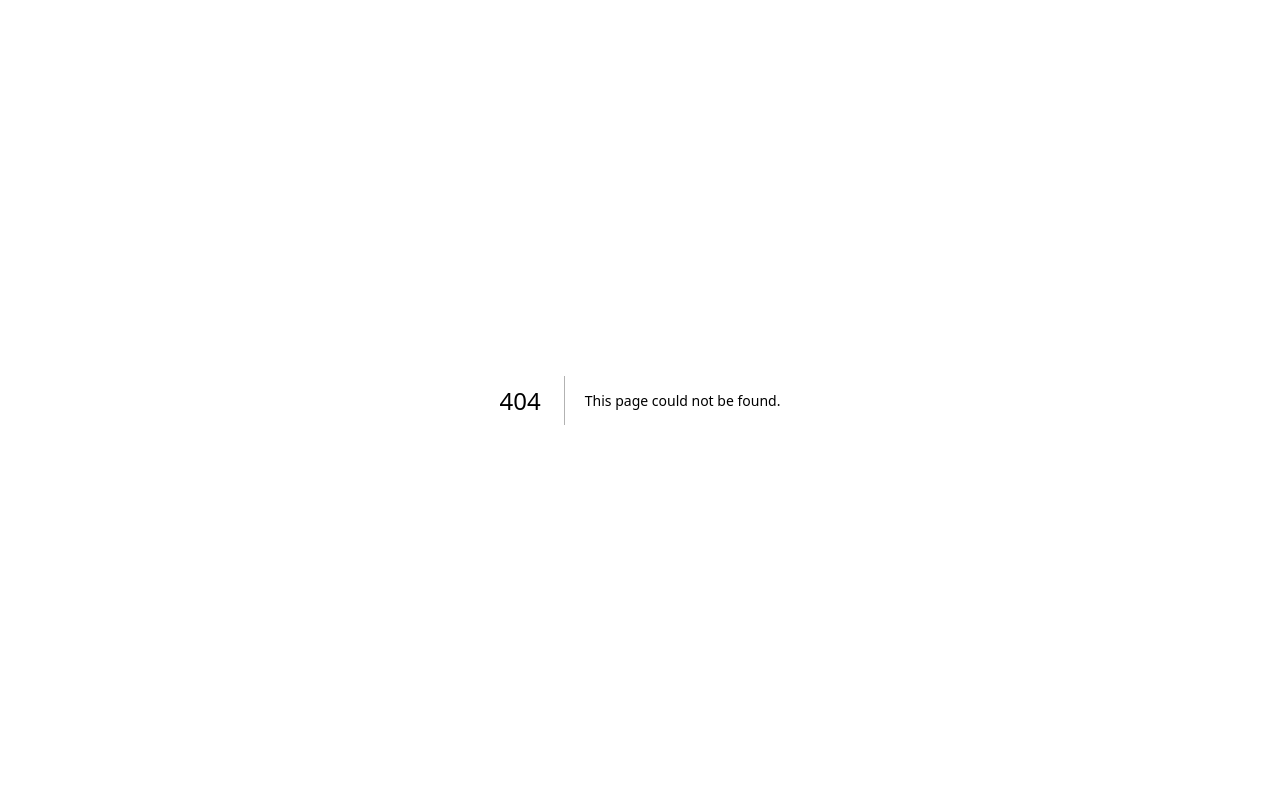
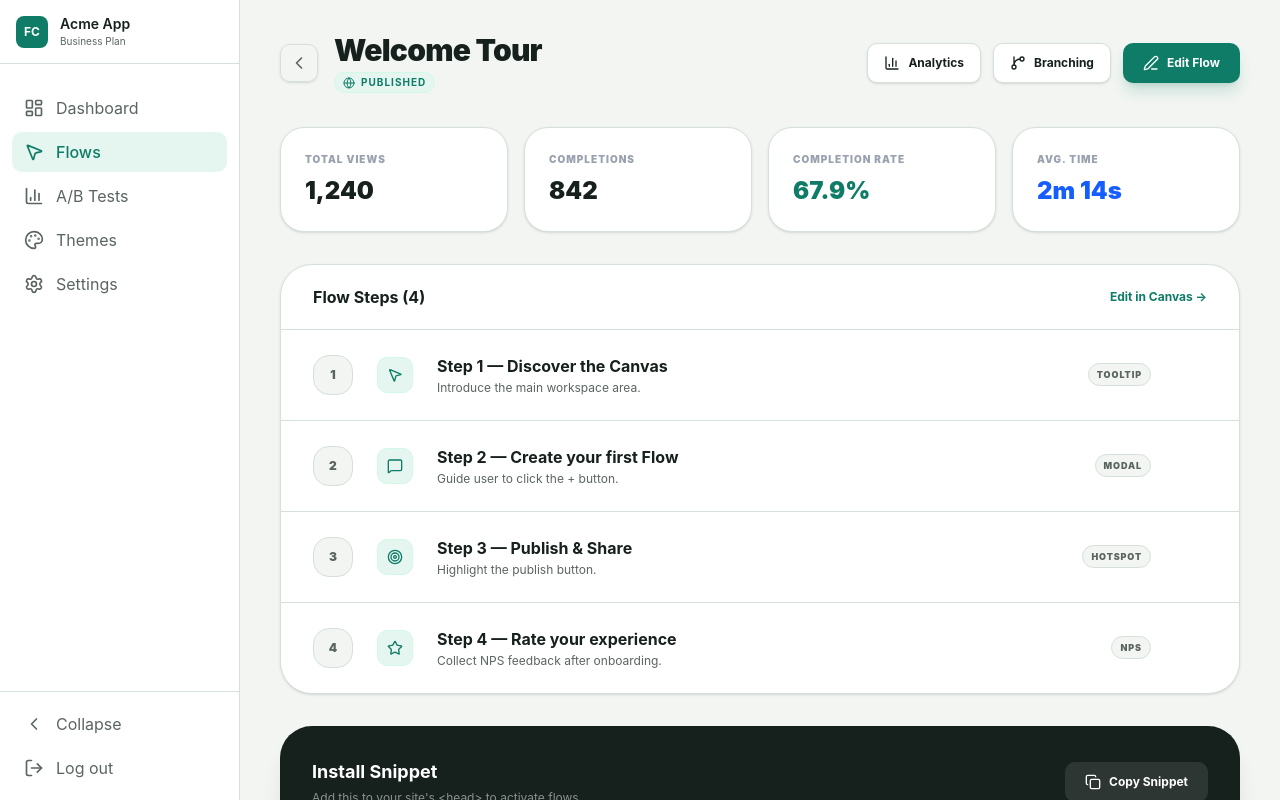
Before and after one commit to harshmriduhash/FlowCanvas, a Next.js app in the folder apps/web/: page /flows/new in a window 1280 px wide. Before the commit this address had no page. Built offline with nearby package versions, Linux system fonts and the light colour scheme.

Commit message:
Build complete

```diff
--- a/apps/web/src/app/ab-tests/page.tsx
+++ b/apps/web/src/app/ab-tests/page.tsx
@@ -3,16 +3,15 @@
 import { useState } from "react";
 import {
     Plus,
-    ArrowRight,
     Zap,
     Users,
-    Activity,
     CheckCircle2,
     BarChart3,
     MoreHorizontal,
     PlayCircle
 } from "lucide-react";
 import { cn } from "@/lib/utils";
+import DashboardLayout from "@/components/layout/dashboard-layout";
 
 const TESTS = [
     {
@@ -28,6 +27,7 @@ const TESTS = [
 
 export default function ABTestingPage() {
     return (
+        <DashboardLayout>
             <div className="max-w-6xl mx-auto py-10 px-6">
                 <header className="flex items-center justify-between mb-10">
                     <div>
@@ -141,5 +141,6 @@ export default function ABTestingPage() {
                     </button>
                 </div>
             </div>
+        </DashboardLayout>
     );
 }
--- /dev/null
+++ b/apps/web/src/app/flows/[id]/page.tsx
@@ -0,0 +1,156 @@
+"use client";
+
+import DashboardLayout from "@/components/layout/dashboard-layout";
+import { useParams } from "next/navigation";
+import Link from "next/link";
+import {
+    ChevronLeft, Edit3, BarChart3, GitBranch, Play, MousePointer2,
+    MessageSquare, Target, Star, Zap, MoreHorizontal, Globe, Copy, CheckCircle2
+} from "lucide-react";
+import { useState } from "react";
+
+const MOCK_FLOW = {
+    id: "1",
+    name: "Welcome Tour",
+    status: "published",
+    steps: [
+        { id: "s1", order: 1, type: "tooltip", title: "Step 1 — Discover the Canvas", desc: "Introduce the main workspace area." },
+        { id: "s2", order: 2, type: "modal", title: "Step 2 — Create your first Flow", desc: "Guide user to click the + button." },
+        { id: "s3", order: 3, type: "hotspot", title: "Step 3 — Publish & Share", desc: "Highlight the publish button." },
+        { id: "s4", order: 4, type: "nps", title: "Step 4 — Rate your experience", desc: "Collect NPS feedback after onboarding." },
+    ],
+    stats: { views: 1240, completions: 842, rate: "67.9", avgTime: "2m 14s" },
+    embedSnippet: `<script src="https://cdn.flowcanvas.dev/loader.js" data-project-key="fc_demo_key_123" async></script>`,
+};
+
+const STEP_ICONS: Record<string, React.ComponentType<{ className?: string }>> = {
+    tooltip: MousePointer2,
+    modal: MessageSquare,
+    hotspot: Target,
+    nps: Star,
+};
+
+export default function FlowDetailPage() {
+    const { id } = useParams();
+    const flow = MOCK_FLOW;
+    const [copied, setCopied] = useState(false);
+
+    const copySnippet = () => {
+        navigator.clipboard.writeText(flow.embedSnippet);
+        setCopied(true);
+        setTimeout(() => setCopied(false), 2000);
+    };
+
+    return (
+        <DashboardLayout>
+            <div className="p-8 max-w-5xl mx-auto space-y-8 animate-in fade-in duration-500">
+                {/* Header */}
+                <div className="flex items-center gap-4">
+                    <Link href="/flows" className="p-2 hover:bg-white rounded-xl shadow-sm border border-border-subtle transition-all text-gray-mute hover:text-ink">
+                        <ChevronLeft className="w-5 h-5" />
+                    </Link>
+                    <div className="flex-1">
+                        <h1 className="text-3xl font-black text-ink tracking-tight">{flow.name}</h1>
+                        <span className="inline-flex items-center gap-1.5 mt-1 text-[10px] font-bold text-emerald-600 bg-emerald-50 border border-emerald-100 px-2 py-0.5 rounded-full uppercase tracking-widest">
+                            <Globe className="w-3 h-3" />
+                            Published
+                        </span>
+                    </div>
+                    <div className="flex items-center gap-3">
+                        <Link
+                            href={`/flows/${id}/analytics`}
+                            className="h-10 px-4 flex items-center gap-2 border border-border-subtle bg-white rounded-xl text-xs font-bold hover:bg-surface-muted transition-all shadow-sm"
+                        >
+                            <BarChart3 className="w-4 h-4" />
+                            Analytics
+                        </Link>
+                        <Link
+                            href={`/flows/${id}/branching`}
+                            className="h-10 px-4 flex items-center gap-2 border border-border-subtle bg-white rounded-xl text-xs font-bold hover:bg-surface-muted transition-all shadow-sm"
+                        >
+                            <GitBranch className="w-4 h-4" />
+                            Branching
+                        </Link>
+                        <Link
+                            href={`/flows/${id}/edit`}
+                            className="h-10 px-5 flex items-center gap-2 bg-emerald-600 text-white rounded-xl text-xs font-bold hover:bg-emerald-800 transition-all shadow-lg shadow-emerald-600/20"
+                        >
+                            <Edit3 className="w-4 h-4" />
+                            Edit Flow
+                        </Link>
+                    </div>
+                </div>
+
+                {/* Stats Row */}
+                <div className="grid grid-cols-4 gap-4">
+                    {[
+                        { label: "Total Views", value: flow.stats.views.toLocaleString(), color: "text-ink" },
+                        { label: "Completions", value: flow.stats.completions.toLocaleString(), color: "text-ink" },
+                        { label: "Completion Rate", value: `${flow.stats.rate}%`, color: "text-emerald-600" },
+                        { label: "Avg. Time", value: flow.stats.avgTime, color: "text-blue-600" },
+                    ].map((s) => (
+                        <div key={s.label} className="bg-white border border-border-subtle rounded-3xl p-6 shadow-sm">
+                            <div className="text-[10px] font-black text-gray-400 uppercase tracking-widest mb-2">{s.label}</div>
+                            <div className={`text-2xl font-black ${s.color}`}>{s.value}</div>
+                        </div>
+                    ))}
+                </div>
+
+                {/* Steps */}
+                <div className="bg-white border border-border-subtle rounded-[32px] overflow-hidden shadow-sm">
+                    <div className="px-8 py-5 border-b border-border-subtle flex items-center justify-between">
+                        <h2 className="font-bold text-ink">Flow Steps ({flow.steps.length})</h2>
+                        <Link href={`/flows/${id}/edit`} className="text-xs font-bold text-emerald-600 hover:text-emerald-800 transition-colors">
+                            Edit in Canvas →
+                        </Link>
+                    </div>
+                    <div className="divide-y divide-border-subtle">
+                        {flow.steps.map((step, i) => {
+                            const Icon = STEP_ICONS[step.type] || MousePointer2;
+                            return (
+                                <div key={step.id} className="px-8 py-6 flex items-center gap-6 hover:bg-surface-muted/30 transition-colors group">
+                                    <div className="w-10 h-10 rounded-2xl bg-surface-muted border border-border-subtle flex items-center justify-center flex-shrink-0 text-gray-mute font-black text-xs">
+                                        {i + 1}
+                                    </div>
+                                    <div className="w-9 h-9 rounded-xl bg-emerald-50 border border-emerald-100 flex items-center justify-center flex-shrink-0">
+                                        <Icon className="w-4 h-4 text-emerald-600" />
+                                    </div>
+                                    <div className="flex-1">
+                                        <div className="font-bold text-ink group-hover:text-emerald-600 transition-colors">{step.title}</div>
+                                        <div className="text-xs text-gray-mute mt-0.5">{step.desc}</div>
+                                    </div>
+                                    <span className="text-[9px] font-black uppercase tracking-widest text-gray-mute px-2 py-1 bg-surface-muted rounded-full border border-border-subtle">
+                                        {step.type}
+                                    </span>
+                                    <button className="opacity-0 group-hover:opacity-100 transition-all p-2 hover:bg-white rounded-lg text-gray-mute">
+                                        <MoreHorizontal className="w-4 h-4" />
+                                    </button>
+                                </div>
+                            );
+                        })}
+                    </div>
+                </div>
+
+                {/* Embed Snippet */}
+                <div className="bg-ink rounded-[32px] p-8 text-white shadow-xl shadow-ink/10">
+                    <div className="flex items-center justify-between mb-6">
+                        <div>
+                            <h2 className="font-bold text-lg">Install Snippet</h2>
+                            <p className="text-white/50 text-xs mt-1">Add this to your site's &lt;head&gt; to activate flows</p>
+                        </div>
+                        <button
+                            onClick={copySnippet}
+                            className={`h-10 px-5 rounded-xl text-xs font-bold flex items-center gap-2 transition-all ${copied ? "bg-emerald-600 text-white" : "bg-white/10 hover:bg-white/20 text-white"}`}
+                        >
+                            {copied ? <CheckCircle2 className="w-4 h-4" /> : <Copy className="w-4 h-4" />}
+                            {copied ? "Copied!" : "Copy Snippet"}
+                        </button>
+                    </div>
+                    <code className="block bg-white/5 border border-white/10 rounded-2xl p-6 font-mono text-xs text-emerald-400 leading-relaxed whitespace-pre-wrap break-all">
+                        {flow.embedSnippet}
+                    </code>
+                </div>
+            </div>
+        </DashboardLayout>
+    );
+}
```
Also changed, not shown: 1 other file (tests, documents, lock files or other folders). Lines whose indentation alone changed are shown as unchanged.
